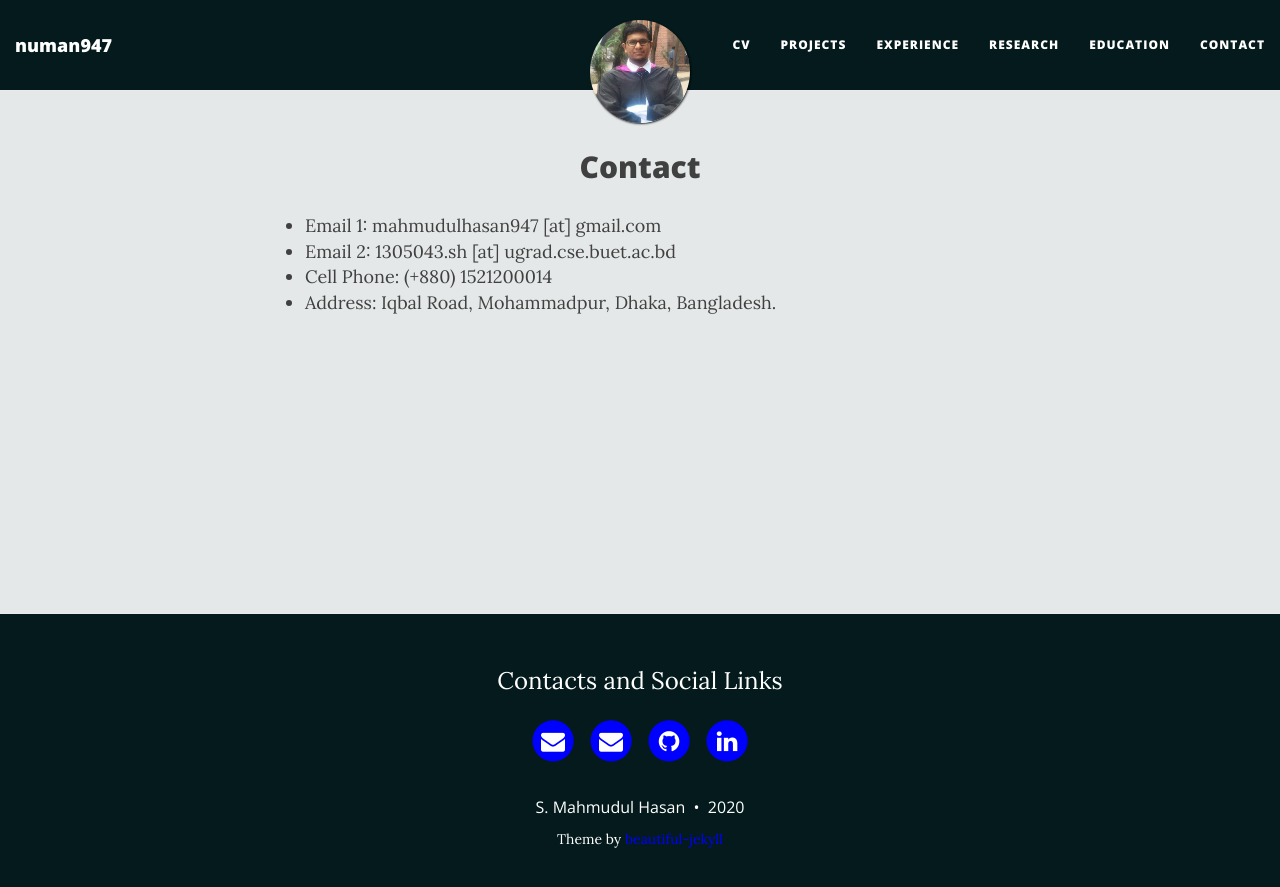
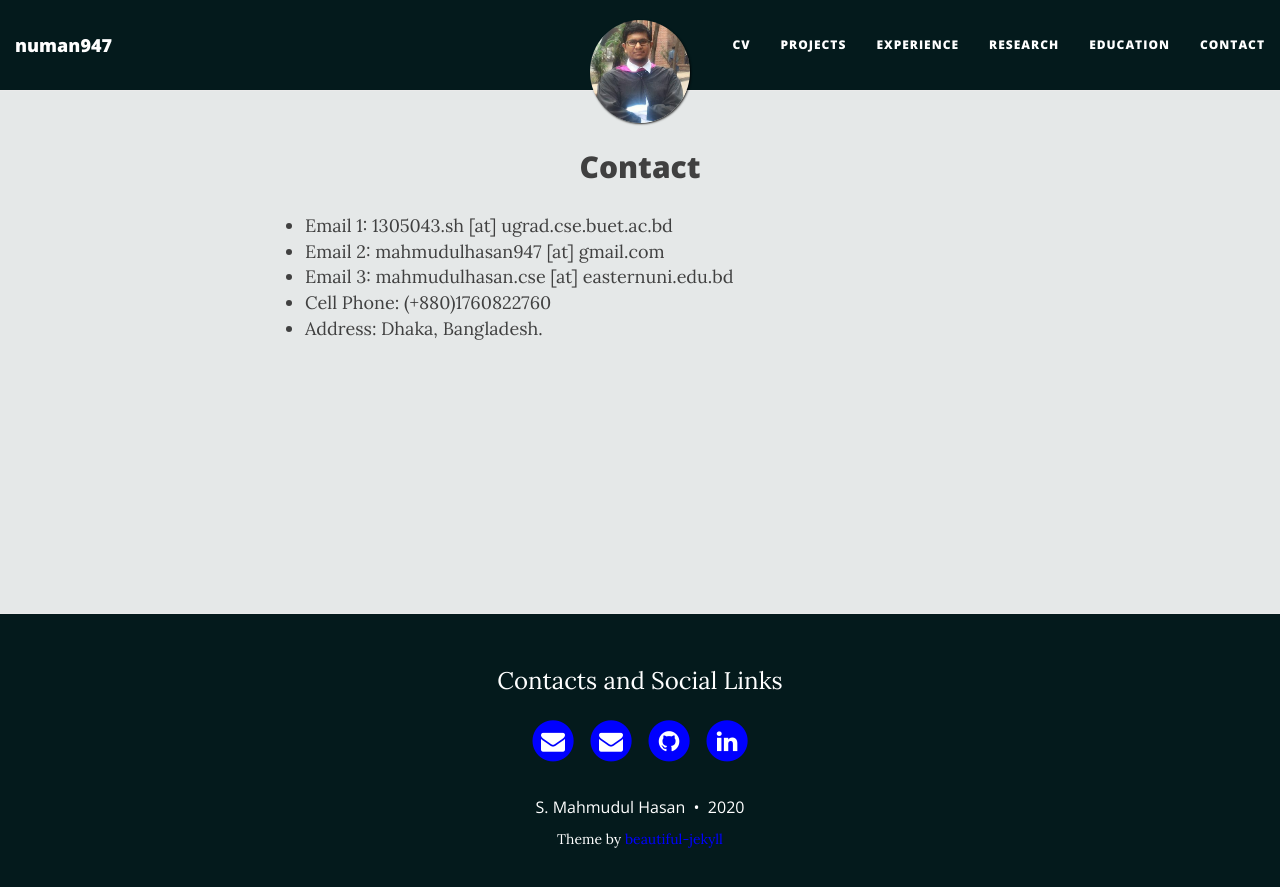
Before and after one commit to numan947/numan947.github.io, a Jekyll site: the page built from contact.md, in a window 1280 px wide. Shown: the top 887 px of the page. Built offline with Jekyll 4.4.1, drawn with Linux system fonts in a browser that asks for light colours; nearby versions of some CDN libraries.

Commit message:
updated on nov 14th

```diff
--- a/contact.md
+++ b/contact.md
@@ -4,7 +4,8 @@ title: Contact
 subtitle:
 ---
 
-- Email 1: mahmudulhasan947 [at] gmail.com
-- Email 2: 1305043.sh [at] ugrad.cse.buet.ac.bd
-- Cell Phone: (+880) 1521200014
-- Address: Iqbal Road, Mohammadpur, Dhaka, Bangladesh.
+- Email 1: 1305043.sh [at] ugrad.cse.buet.ac.bd
+- Email 2: mahmudulhasan947 [at] gmail.com
+- Email 3: mahmudulhasan.cse [at] easternuni.edu.bd
+- Cell Phone: (+880)1760822760
+- Address: Dhaka, Bangladesh.
```
Also changed, not shown: education.md (+2 -2 lines), experiences.md (+4 -2 lines), index.md (+1 -1 lines), research.md (+5 -4 lines), 1 other file.
